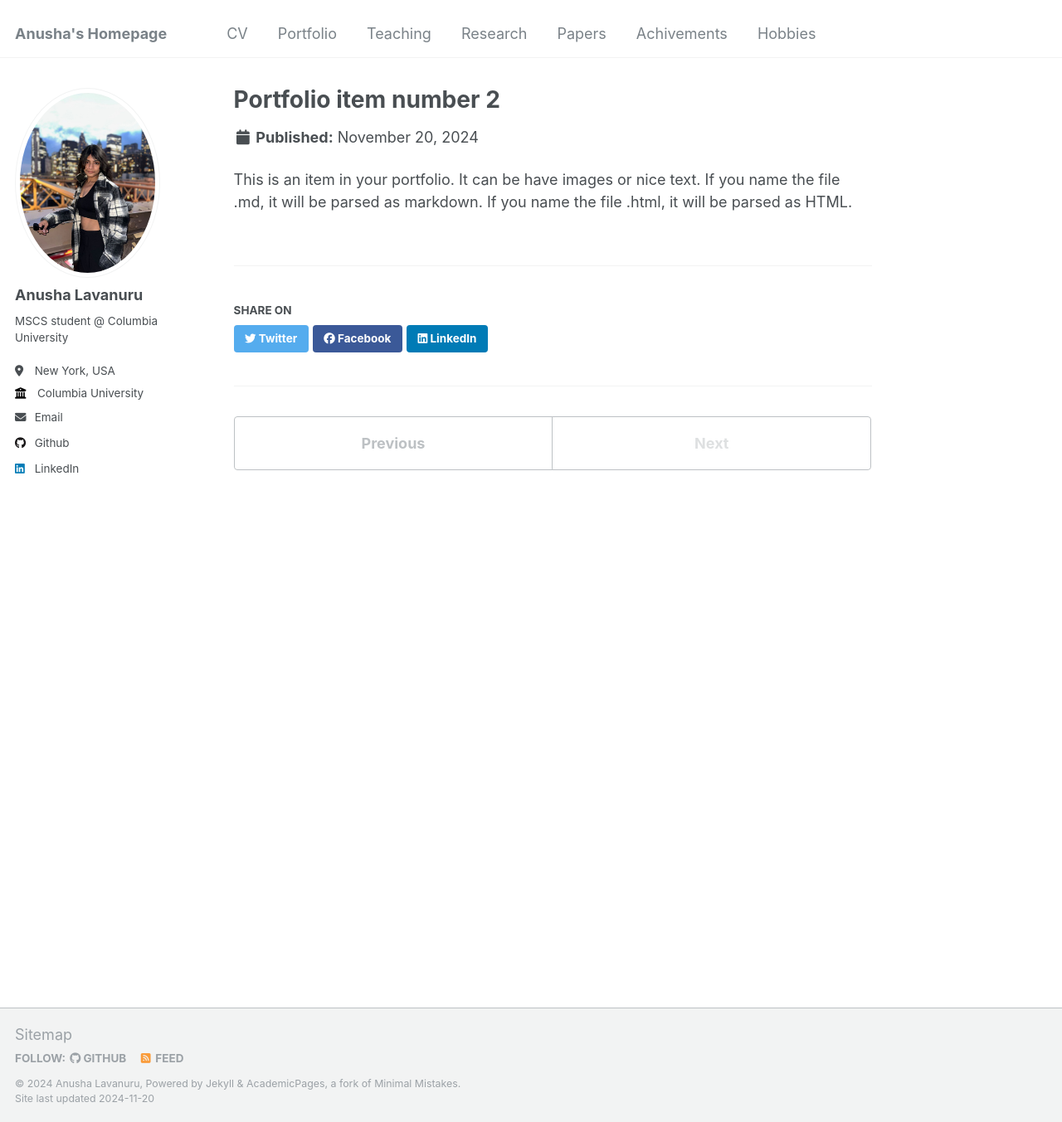
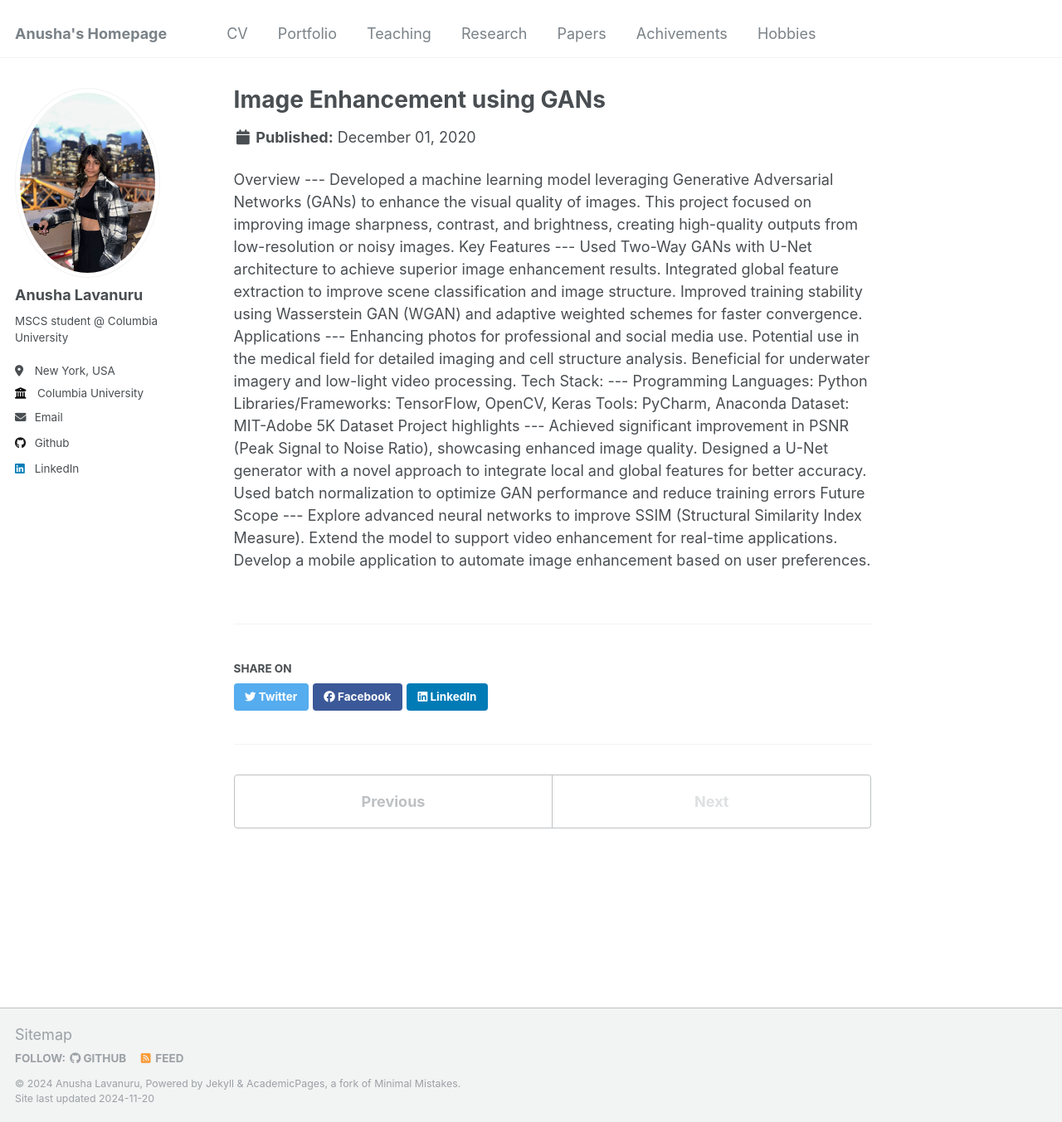
Before and after one commit to AnushaLavanuru5/AnushaL.github.io, a Jekyll site: the page built from _portfolio/portfolio-2.html, in a window 1280 px wide and 1353 px high. Shown: the whole window at 83% size. Built offline with Jekyll 4.4.1, drawn with Linux system fonts in a browser that asks for light colours.

Commit message:
Update portfolio-2.html

```diff
--- a/_portfolio/portfolio-2.html
+++ b/_portfolio/portfolio-2.html
@@ -1,7 +1,41 @@
 ---
-title: "Portfolio item number 2"
-excerpt: "Short description of portfolio item number 2 <br/><img src='/images/500x300.png'>"
+title: "Image Enhancement using GANs"
+date: Dec 2020
+excerpt: "Designed a Two-Way GAN model with U-Net architecture to enhance image quality by improving sharpness, contrast, and brightness.<br/><img src='/images/500x300.png'>"
 collection: portfolio
 ---
 
-This is an item in your portfolio. It can be have images or nice text. If you name the file .md, it will be parsed as markdown. If you name the file .html, it will be parsed as HTML.
+Overview
+---
+Developed a machine learning model leveraging Generative Adversarial Networks (GANs) to enhance the visual quality of images. This project focused on improving image sharpness, contrast, and brightness, creating high-quality outputs from low-resolution or noisy images.
+
+Key Features
+---
+Used Two-Way GANs with U-Net architecture to achieve superior image enhancement results.
+Integrated global feature extraction to improve scene classification and image structure.
+Improved training stability using Wasserstein GAN (WGAN) and adaptive weighted schemes for faster convergence.
+
+Applications
+---
+Enhancing photos for professional and social media use.
+Potential use in the medical field for detailed imaging and cell structure analysis.
+Beneficial for underwater imagery and low-light video processing.
+
+Tech Stack:
+---
+Programming Languages: Python
+Libraries/Frameworks: TensorFlow, OpenCV, Keras
+Tools: PyCharm, Anaconda
+Dataset: MIT-Adobe 5K Dataset
+
+Project highlights
+---
+Achieved significant improvement in PSNR (Peak Signal to Noise Ratio), showcasing enhanced image quality.
+Designed a U-Net generator with a novel approach to integrate local and global features for better accuracy.
+Used batch normalization to optimize GAN performance and reduce training errors
+
+Future Scope
+---
+Explore advanced neural networks to improve SSIM (Structural Similarity Index Measure).
+Extend the model to support video enhancement for real-time applications.
+Develop a mobile application to automate image enhancement based on user preferences.
```
